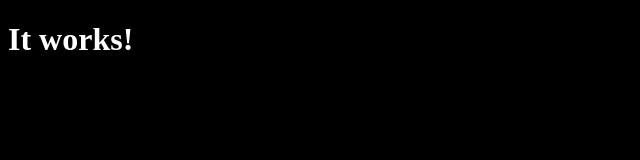
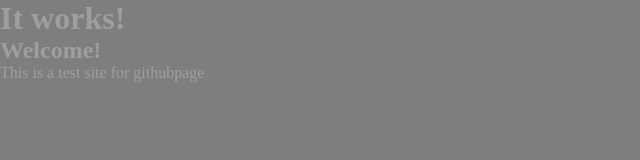
Before and after one commit to JFToro192/test-githubpage, a plain HTML site: page docs/index.html in a window 1280 px wide. Shown: the whole page, without its empty margins (0-640 px from the left). Drawn offline with Linux system fonts and the light colour scheme.

Commit message:
Update index.html

```diff
--- a/docs/index.html
+++ b/docs/index.html
@@ -4,8 +4,19 @@
   <head>
     <meta charset="utf-8">
     <title>Test Github pages</title>
+    <style>
+      *{
+        padding:0;
+        margin:0;
+        color:white;
+        background: black;
+        opacity: 0.5;
+      }
+    </style>
   </head>
   <body style="background:black">
     <h1 style="color:white">It works!</h1>
+    <h2>Welcome!</h2>
+    <p> This is a test site for githubpage</p>
   </body>
 </html>
```
